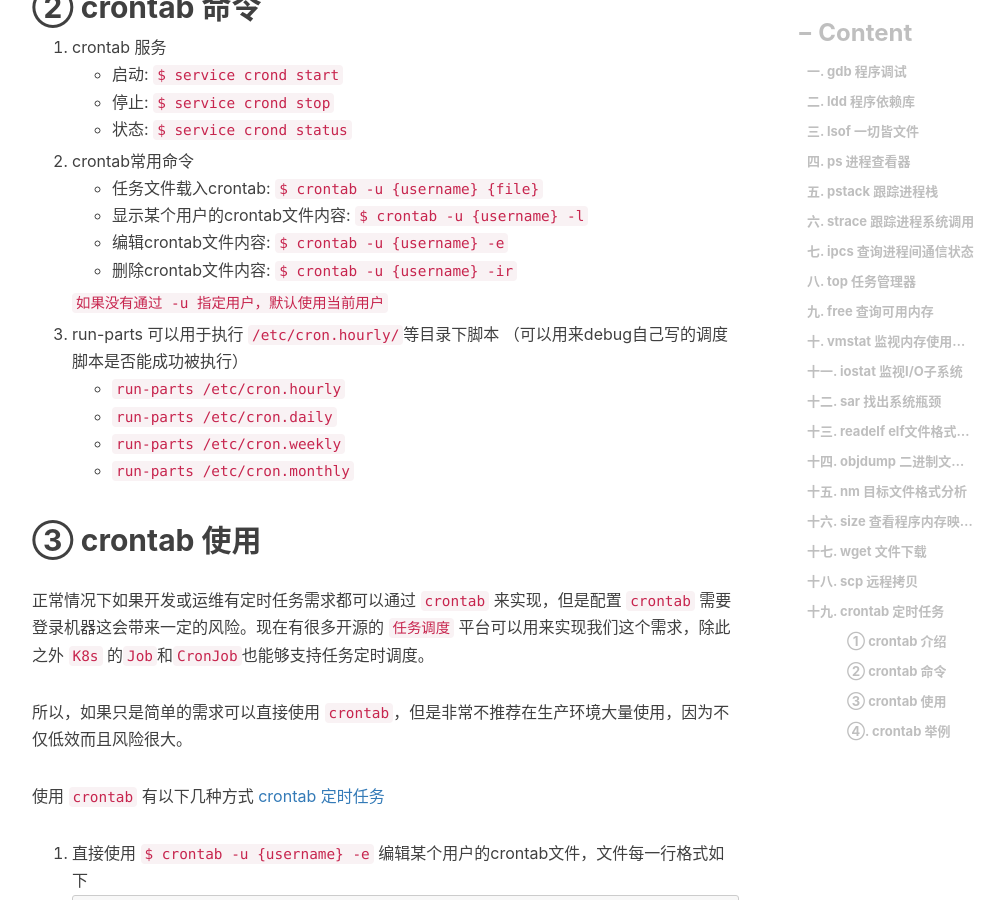
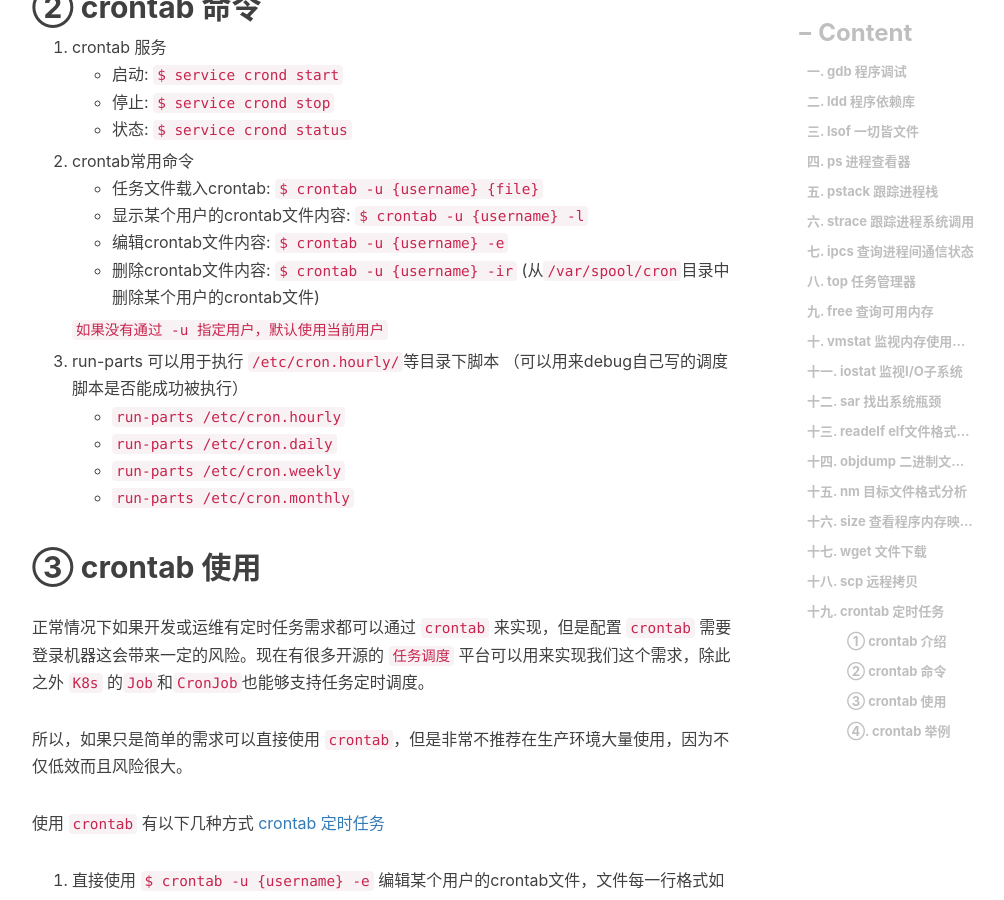
Before and after one commit to engru/chenguolin.github.io, a Jekyll site: the page built from _posts/2016-09-27-【Linux-11】Linux最常用运维工具.md, in a window 1280 px wide and 900 px high, scrolled down 2853 px. Shown: the whole window, without its empty margins (233-1237 px from the left). Built offline with Jekyll 4.4.1, drawn with Linux system fonts in a browser that asks for light colours; nearby versions of some CDN libraries; comment, search, counter and statistics services are not loaded.

Commit message:
Update 2016-09-27-【Linux-11】Linux最常用运维工具.md

```diff
--- a/_posts/2016-09-27-【Linux-11】Linux最常用运维工具.md
+++ b/_posts/2016-09-27-【Linux-11】Linux最常用运维工具.md
@@ -78,7 +78,7 @@ tags:         #标签
    + 任务文件载入crontab: `$ crontab -u {username} {file}`
    + 显示某个用户的crontab文件内容: `$ crontab -u {username} -l`
    + 编辑crontab文件内容: `$ crontab -u {username} -e`
-   + 删除crontab文件内容: `$ crontab -u {username} -ir`
+   + 删除crontab文件内容: `$ crontab -u {username} -ir`  (从`/var/spool/cron`目录中删除某个用户的crontab文件)
 
    `如果没有通过 -u 指定用户，默认使用当前用户`
 3. run-parts 可以用于执行 `/etc/cron.hourly/`等目录下脚本 （可以用来debug自己写的调度脚本是否能成功被执行）
```
